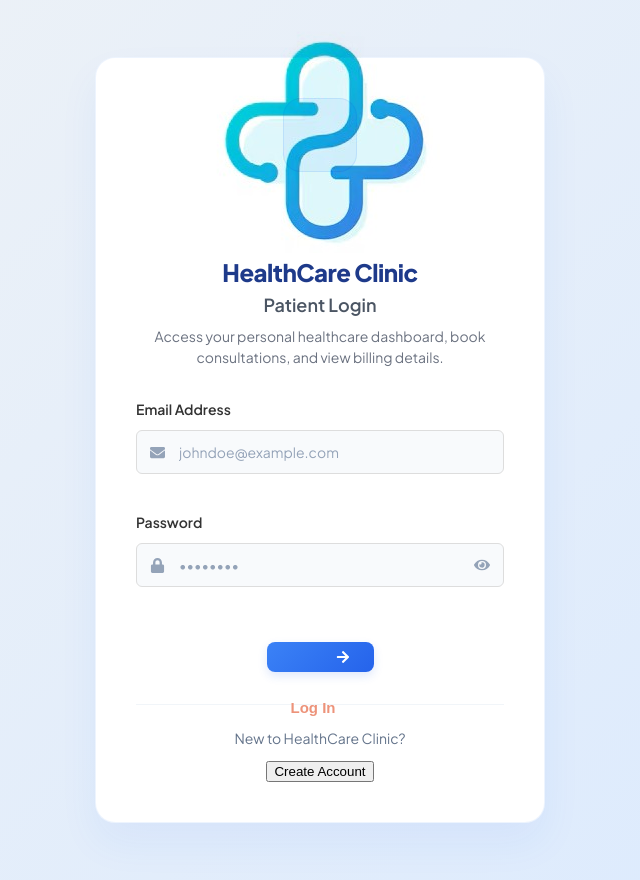
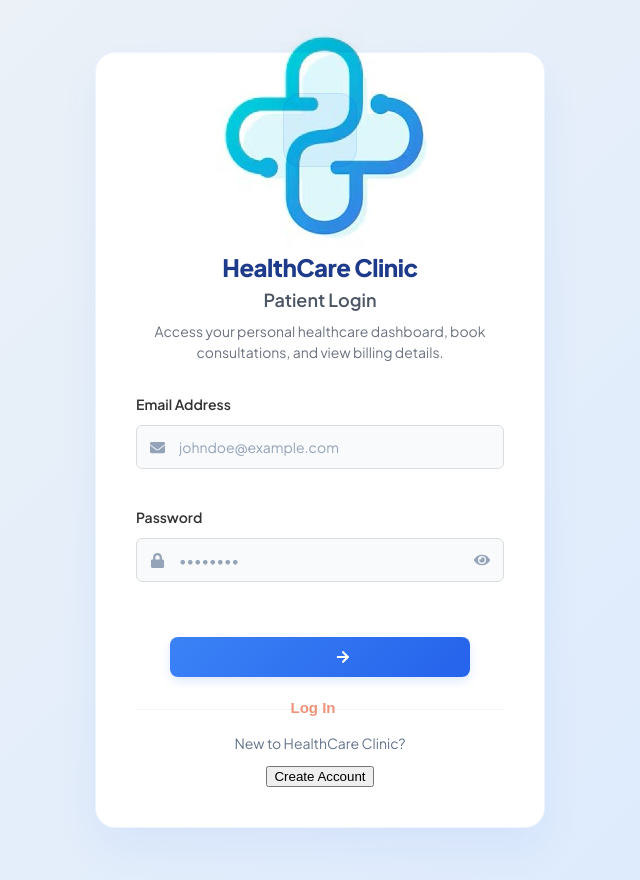
Before and after one commit to maeva-mag/clinicMs, a React (Create React App) app in the folder frontend/: page /Pauth in a window 1280 px wide. Shown: the whole page, without its empty margins (320-960 px from the left). Built offline with nearby package versions, Linux system fonts and the light colour scheme; no server answers.

Commit message:
update buttons

```diff
--- a/frontend/src/pages/Auth.css
+++ b/frontend/src/pages/Auth.css
@@ -269,13 +269,13 @@ span {
   font-weight: 600;
   padding: 10px 24px;
   border: none;
-  border-radius: 8px;
+  border-radius: 10px;
   cursor: pointer;
   box-shadow: 0 4px 10px rgba(37, 99, 235, 0.15);
   transition: all 0.25s ease;
   margin: 16px auto 0 auto;
-  width: fit-content;
-  height: 30px;
+  width: 300px;
+  height: 40px;
   align-self: center;
 }
 
@@ -552,8 +552,8 @@ span {
   box-shadow: 0 4px 10px rgba(37, 99, 235, 0.15);
   transition: all 0.25s ease;
   margin: 16px auto 0 auto;
-  width: fit-content;
-  height: 30px;
+  width: 300px;
+  height: 40px;
   align-self: center;
 }
 
--- a/frontend/src/pages/SignUp.js
+++ b/frontend/src/pages/SignUp.js
@@ -315,7 +315,7 @@ function SignUp() {
 
                     <button type="submit" className="signup-submit-btn">
                         <span>Register Profile</span>
-                        <FaArrowRight className="btn-arrow" />
+
                     </button>
                 </form>
 
--- a/frontend/src/pages/StaffAuthPage.js
+++ b/frontend/src/pages/StaffAuthPage.js
@@ -108,7 +108,6 @@ const StaffAuth = () => {
 
                     <button type="submit" className="login-submit-btn">
                         <span>Log In</span>
-                        <FaArrowRight className="btn-arrow" />
                     </button>
                 </form>
 
--- a/frontend/src/pages/setpassword.js
+++ b/frontend/src/pages/setpassword.js
@@ -110,7 +110,6 @@ function SetPassword() {
 
                     <button type="submit" className="login-submit-btn">
                         <span>Set Password</span>
-                        <FaArrowRight className="btn-arrow" />
                     </button>
                 </form>
 
```
